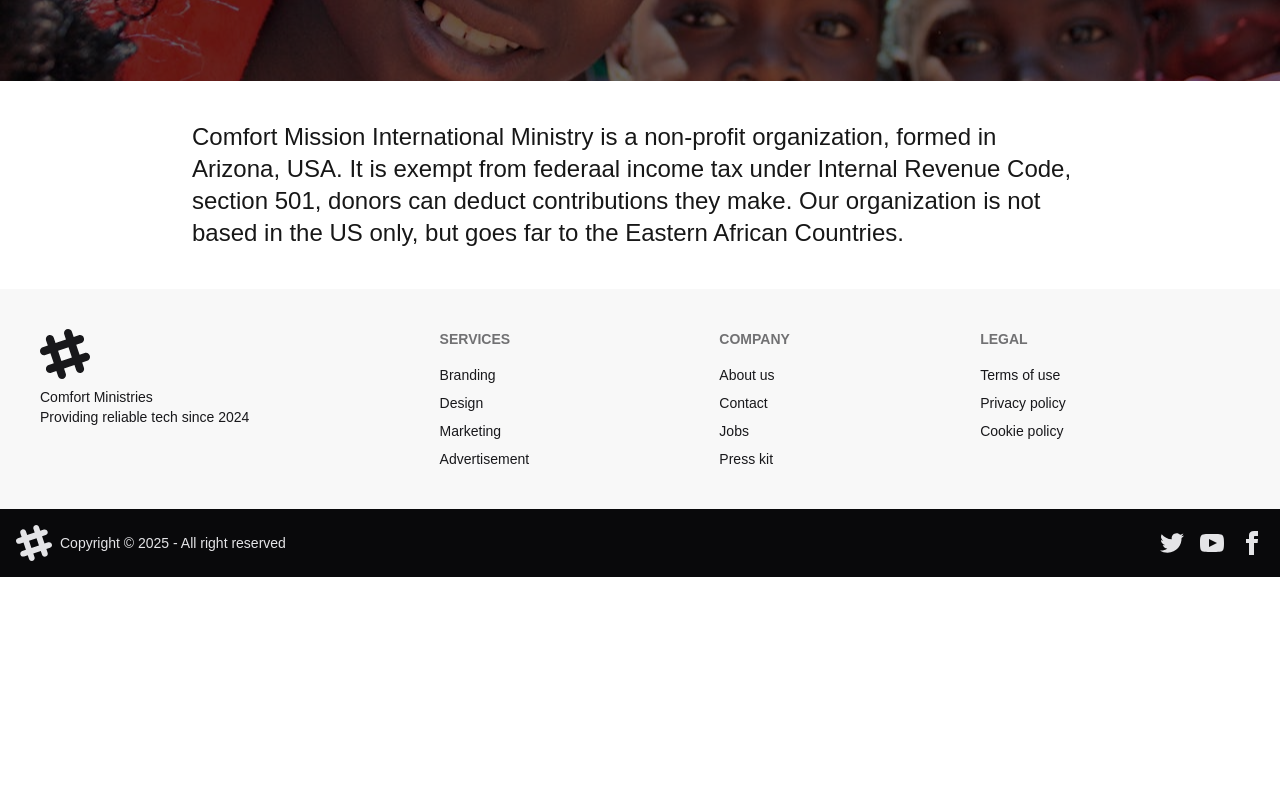
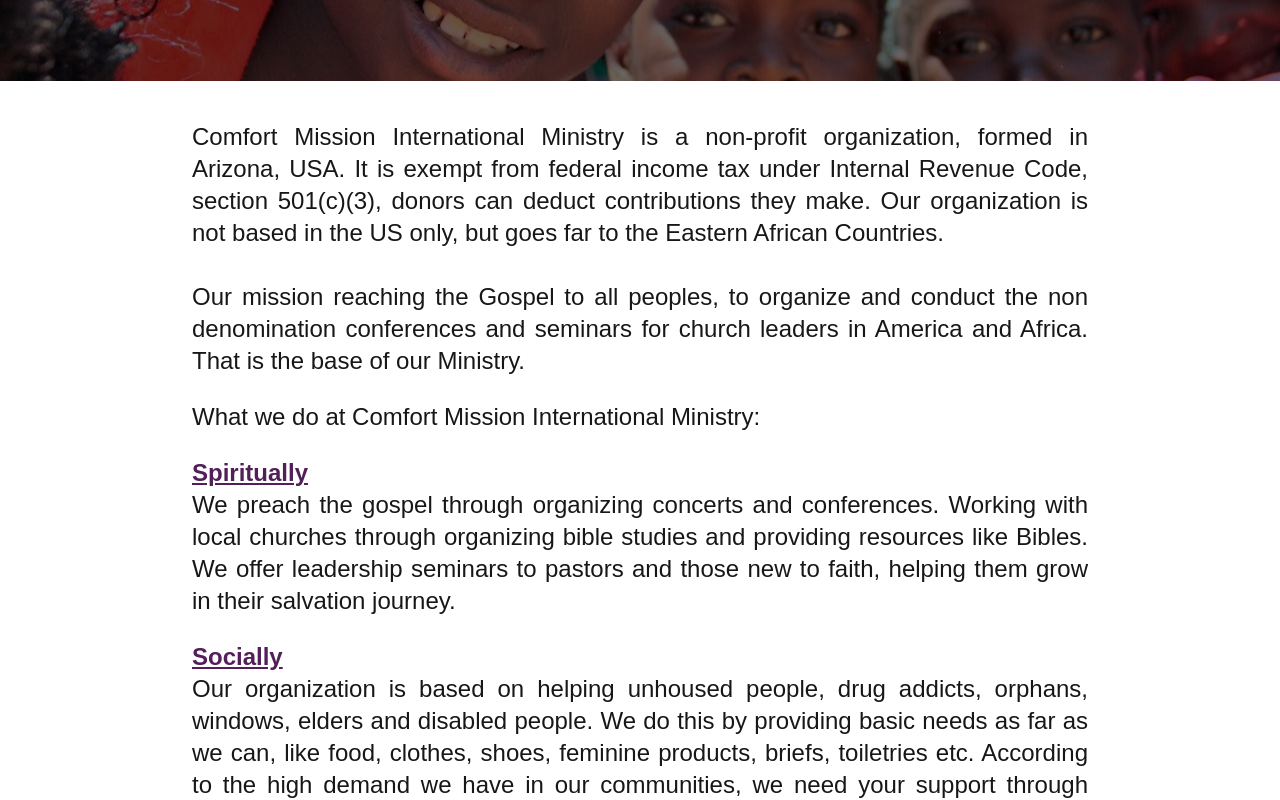
Before and after one commit to kevinmisigaro/comfort-mission, a Next.js app: page /whoarewe in a window 1280 px wide. Shown: the part 420-1220 px from the top of the page. Before the commit the page ends 997 px from the top, so only its background shows below. Built offline with nearby package versions, Linux system fonts and the light colour scheme.

Commit message:
added content

```diff
--- a/src/app/(about)/whoarewe/page.tsx
+++ b/src/app/(about)/whoarewe/page.tsx
@@ -6,12 +6,36 @@
     <div>
     <HeroSection title="Who we are" />
       <div className="py-10 px-48 w-full">
-        <p className="text-2xl">
+        <p className="text-2xl text-justify">
           Comfort Mission International Ministry is a non-profit organization,
-          formed in Arizona, USA. It is exempt from federaal income tax under
-          Internal Revenue Code, section 501, donors can deduct contributions
+          formed in Arizona, USA. It is exempt from federal income tax under
+          Internal Revenue Code, section 501(c)(3), donors can deduct contributions
           they make. Our organization is not based in the US only, but goes far
           to the Eastern African Countries.
+            <br/><br/>
+          Our mission reaching the Gospel to all peoples, to organize and conduct the non denomination conferences and seminars for church leaders in America and Africa. That is the base of our Ministry.
+        </p>
+        <br/>
+        <p className="text-2xl">
+          What we do at Comfort Mission International Ministry:
+        </p>
+        <br/>
+        <p className="font-bold underline text-2xl text-[#531f59]">
+          Spiritually
+        </p>
+        <p className="text-2xl text-justify">
+          We preach the gospel through organizing concerts and conferences.
+          Working with local churches through organizing bible studies and providing resources like Bibles.
+          We offer leadership seminars to pastors and those new to faith, helping them grow in their salvation journey.
+        </p>
+        <br/>
+        <p className="font-bold underline text-2xl text-[#531f59]">
+          Socially
+        </p>
+        <p className="text-2xl text-justify">
+          Our organization is based on helping unhoused people, drug addicts, orphans, windows, elders and disabled people.
+          We do this by providing basic needs as far as we can, like food, clothes, shoes, feminine products, briefs, toiletries etc.
+          According to the high demand we have in our communities, we need your support through donations, and everything is appreciated and accepted.
         </p>
       </div>
     </div>
--- a/src/components/footer.tsx
+++ b/src/components/footer.tsx
@@ -19,7 +19,7 @@
         <p>
           Comfort Ministries
           <br />
-          Providing reliable tech since 2024
+          Providing reliable tech since 2025
         </p>
       </aside>
       <nav>
```
